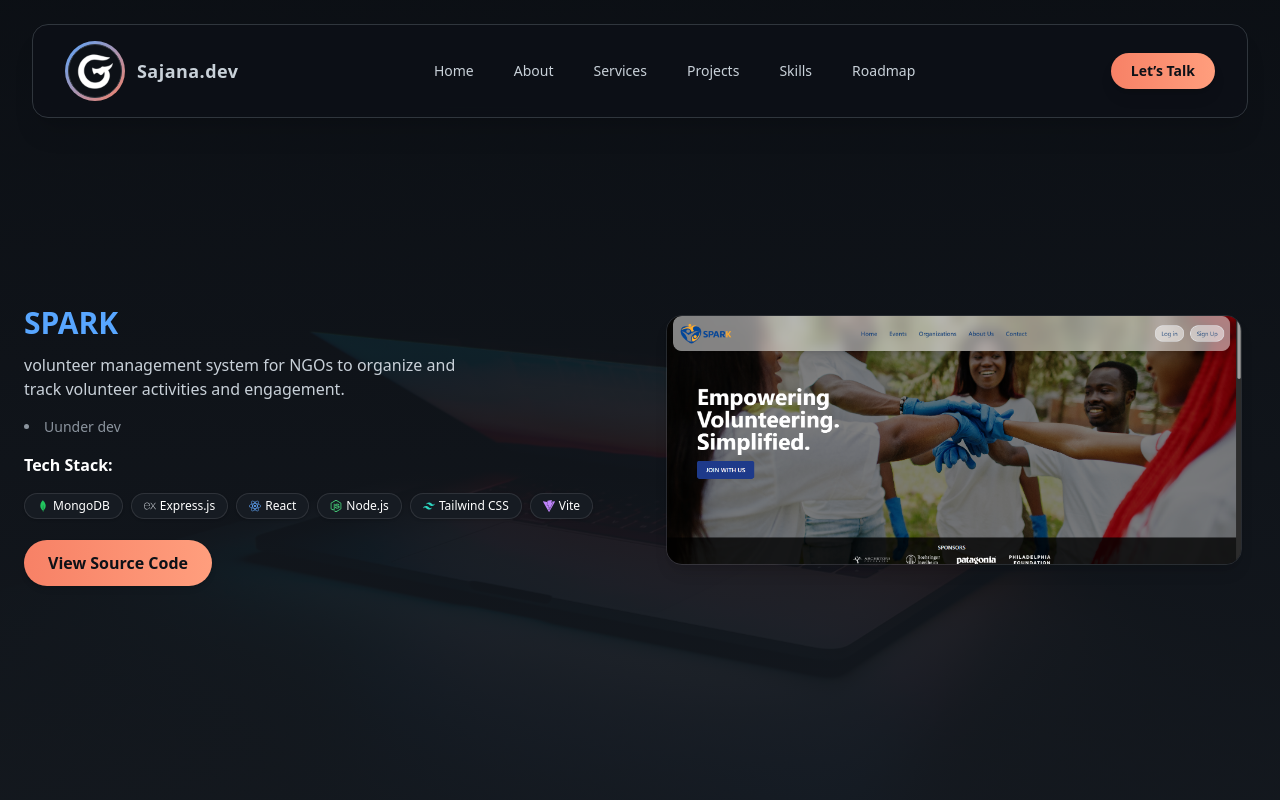
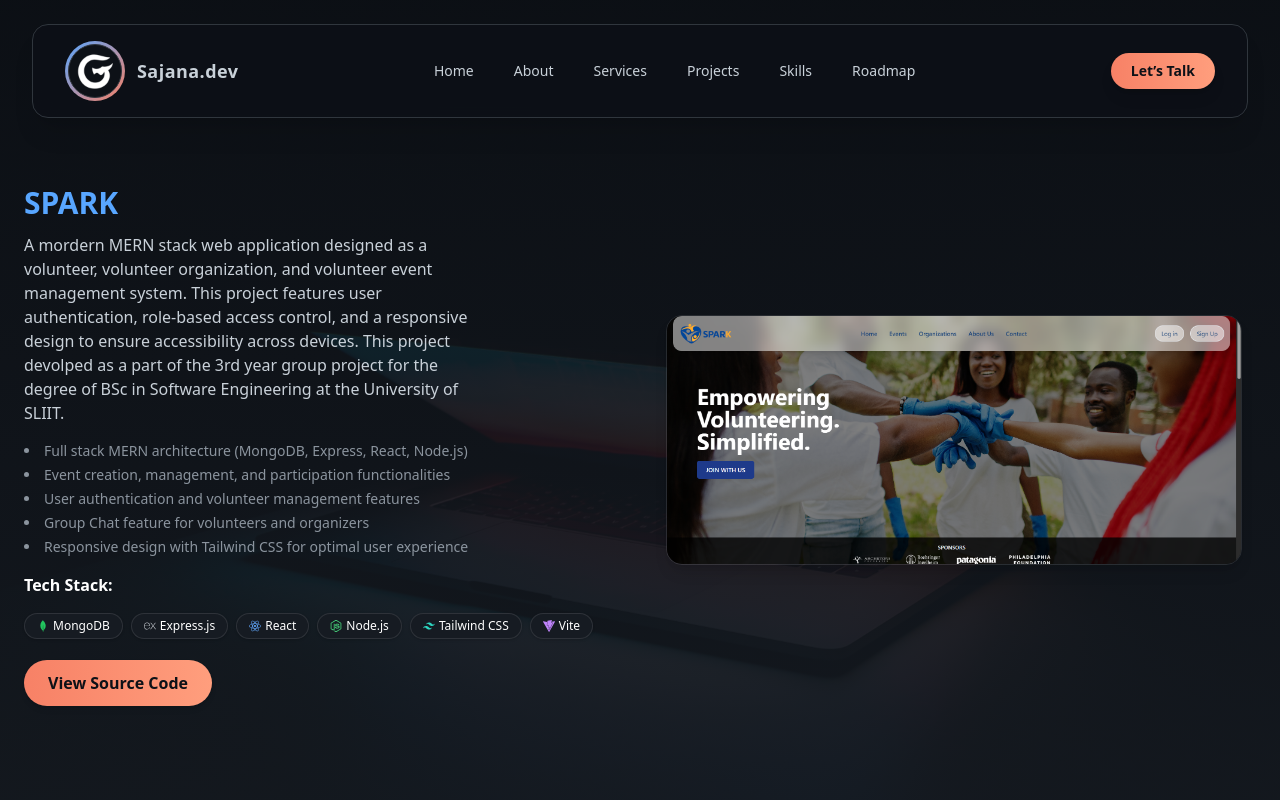
Before and after one commit to SajanaWickramarathna/Portfolio, a React (Create React App) app in the folder frontend/: page /spark in a window 1280 px wide. Shown: the top 800 px of the page. Built offline with nearby package versions, Linux system fonts and the light colour scheme; the HTML template or start-up script is replaced by a standard one.

Commit message:
Update SPARK.js

```diff
--- a/frontend/src/Projects/SPARK.js
+++ b/frontend/src/Projects/SPARK.js
@@ -56,11 +56,17 @@ const CleanWaveSys = () => {
               SPARK
             </h2>
             <p className="text-[#C9D1D9] text-sm md:text-base mb-4 max-w-md mx-auto md:mx-0">
-              volunteer management system for NGOs to organize and track volunteer activities and engagement.
+              A mordern MERN stack web application designed as a volunteer, volunteer organization, and volunteer event management system.
+              This project features user authentication, role-based access control, and a responsive design to ensure accessibility across devices.
+              This project devolped as a part of the 3rd year group project for the degree of BSc in Software Engineering at the University of SLIIT.
             </p>
 
             <ul className="text-[#8B949E] text-sm mb-4 list-disc list-inside space-y-1 max-w-md mx-auto md:mx-0">
-              <li>Uunder dev</li>
+              <li>Full stack MERN architecture (MongoDB, Express, React, Node.js)</li>
+              <li>Event creation, management, and participation functionalities</li>
+              <li>User authentication and volunteer management features</li>
+              <li>Group Chat feature for volunteers and organizers</li>
+              <li>Responsive design with Tailwind CSS for optimal user experience</li>
 
             </ul>
 
```
